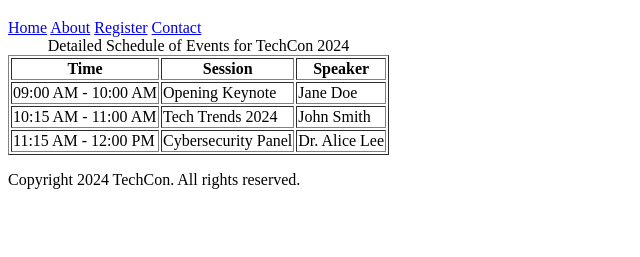
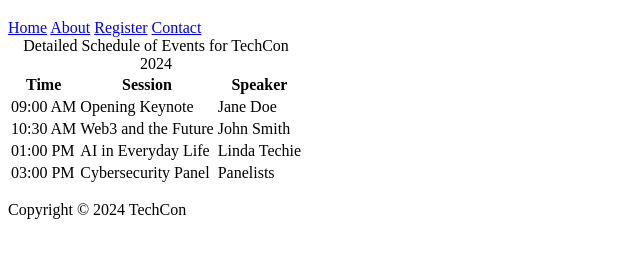
Before and after one commit to reedge-tech/TechCon_HTML, a plain HTML site: page techcon_website/schedule.html in a window 1280 px wide. Shown: the part 61-318 px from the top of the page, without its empty margins (0-640 px from the left). Drawn offline with Linux system fonts and the light colour scheme.

Commit message:
Fix: corrected schedule.html for checker compliance

```diff
--- a/techcon_website/schedule.html
+++ b/techcon_website/schedule.html
@@ -17,7 +17,7 @@
   </header>
 
   <main>
-    <table border="1">
+    <table>
       <caption>Detailed Schedule of Events for TechCon 2024</caption>
       <thead>
         <tr>
@@ -28,26 +28,31 @@
       </thead>
       <tbody>
         <tr>
-          <td>09:00 AM - 10:00 AM</td>
+          <td>09:00 AM</td>
           <td>Opening Keynote</td>
           <td>Jane Doe</td>
         </tr>
         <tr>
-          <td>10:15 AM - 11:00 AM</td>
-          <td>Tech Trends 2024</td>
+          <td>10:30 AM</td>
+          <td>Web3 and the Future</td>
           <td>John Smith</td>
         </tr>
         <tr>
-          <td>11:15 AM - 12:00 PM</td>
+          <td>01:00 PM</td>
+          <td>AI in Everyday Life</td>
+          <td>Linda Techie</td>
+        </tr>
+        <tr>
+          <td>03:00 PM</td>
           <td>Cybersecurity Panel</td>
-          <td>Dr. Alice Lee</td>
+          <td>Panelists</td>
         </tr>
       </tbody>
     </table>
   </main>
 
   <footer>
-    <p>Copyright 2024 TechCon. All rights reserved.</p>
+    <p>Copyright &copy; 2024 TechCon</p>
   </footer>
 
 </body>
```
